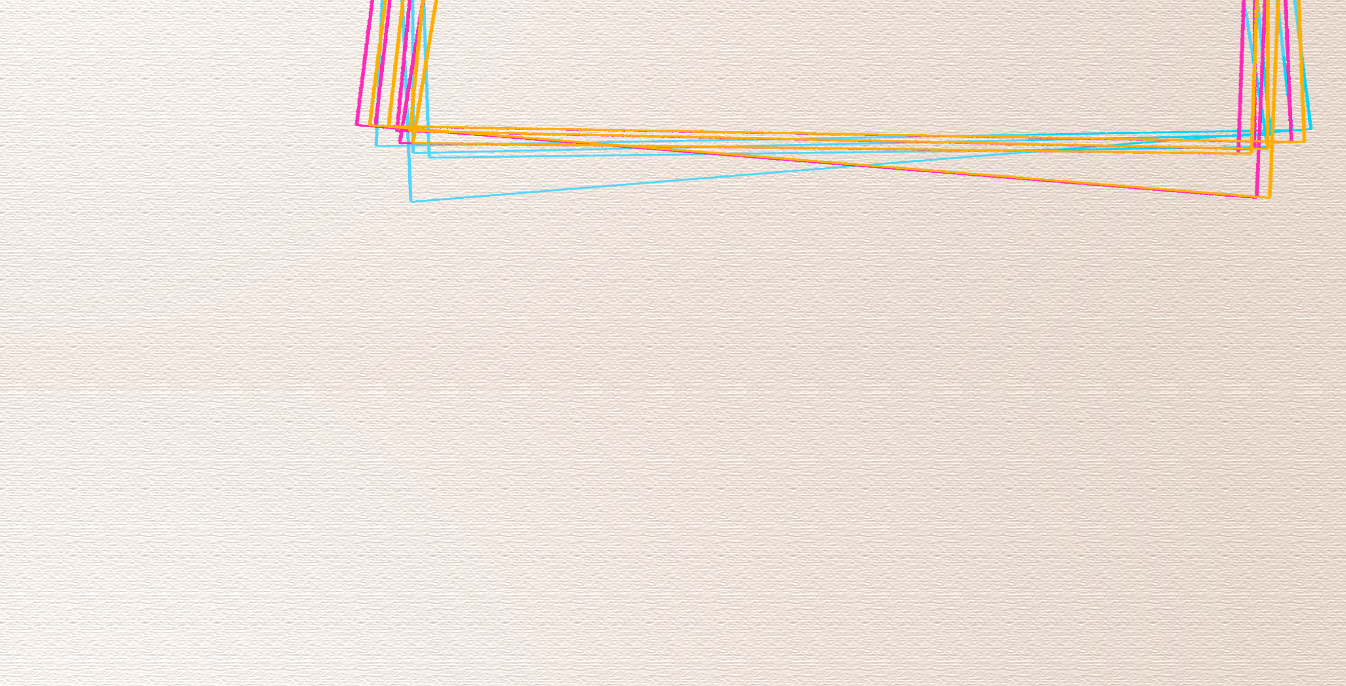
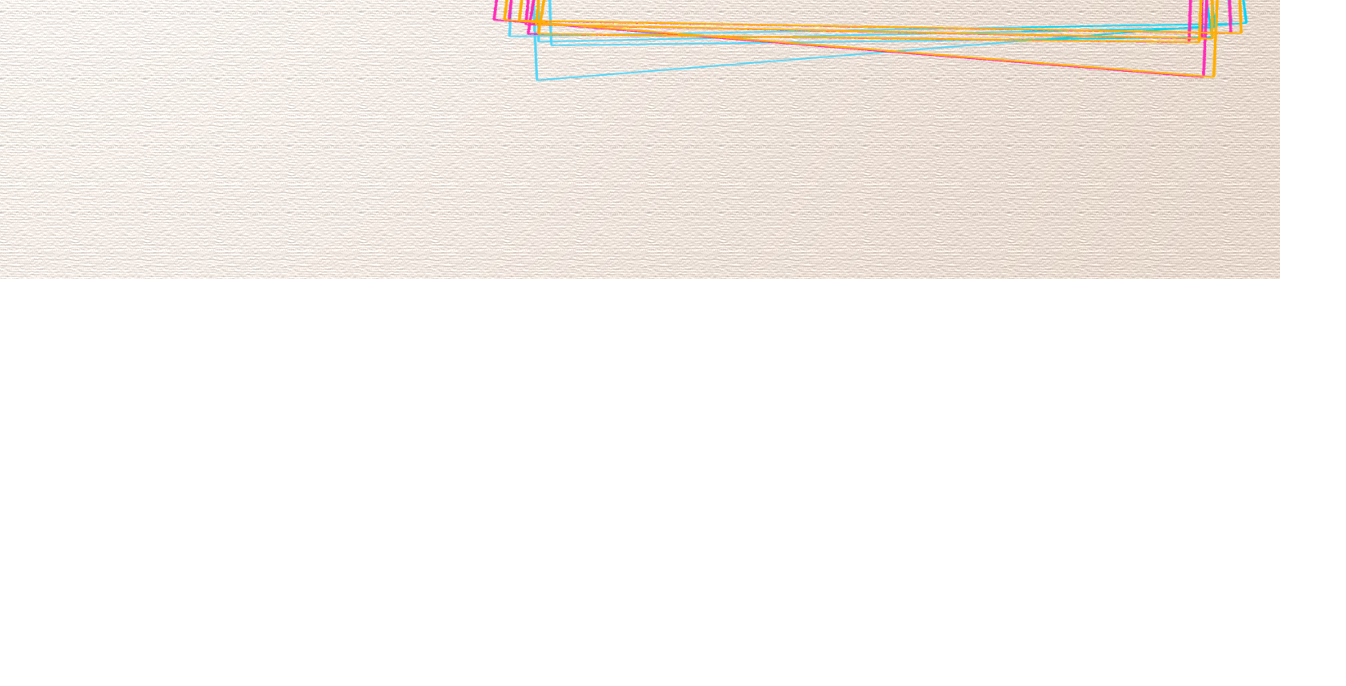
Before and after one commit to clarissafernandezr/portfolio, a plain HTML site: page contact.html in a window 1280 px wide. Shown: the part 688-1374 px from the top of the page, 1346 px wide, since content can reach past the window. After the commit the page ends 967 px from the top, so only its background shows below. Drawn offline with Linux system fonts and the light colour scheme; a web font is replaced by a local one.

Commit message:
all new changes

```diff
--- a/contact.html
+++ b/contact.html
@@ -5,6 +5,9 @@
         <nav>
             <div class="container">
                 <ul>
+                    <link rel="preconnect" href="https://fonts.googleapis.com">
+                    <link rel="preconnect" href="https://fonts.gstatic.com" crossorigin>
+                    <link href="https://fonts.googleapis.com/css2?family=Quicksand:wght@300;600&display=swap" rel="stylesheet">
                     <li><span><a HREF=index.html style="font-family: 'Cedarville Cursive', cursive; font-size: 30px; color: black;">home</a></span></li>
                   <li><span><a HREF=about.html style="font-family: 'Cedarville Cursive', cursive; font-size: 30px; color: black;">about me</a></span></li>
                   <li><span><a HREF=work.html  style="font-family: 'Cedarville Cursive', cursive;font-size: 30px;color: black;">work</a></span></li>
@@ -20,14 +23,23 @@
 
         <img src="aboutmeback2.png" id="backaboutme2">
 
-        <p id="textcontact">email: cfernandez49@gatech.edu
-
-        </p>
-        <p id="textcontact2">
+        <p class="cont" id="textcontact">email: cfernandez49@gatech.edu</p>
+        <p class="cont" id="textcontact2">
             phone: (305) 539-8088
         </p>
-        <p id="textcontact3">
+        <p class="cont" id="textcontact3">
             linkedin: www.linkedin.com/in/clarissafernandezr
         </p>
     </body>
+    <style>
+        .cont{
+            margin: auto;
+            text-align: center;
+            top: 50px;
+            font-family: 'Quicksand', sans-serif;
+        }
+        #textcontact{
+            margin-top: 400px;
+        }
+    </style>
 </html>
--- a/styles.css
+++ b/styles.css
@@ -213,38 +213,41 @@ a:visited{
 #textabout{
   padding: 93px 56px;
   color: black;
-  width: 481px;
+  width: 600px;
   height: 591px;
-  font-family: "PT Sans";
+  font-family: 'Roboto Mono', monospace;
   position: absolute;
   left: 138px;
   top: 190px;
+  margin-top: 50px;
   background-position: 0%;
   background-size: cover;
-  text-align: justify;
+  text-align: center;
   text-justify: inter-word;
 
 }
 #aboutme{
   width: 805px;
   position: absolute;
-  top: -257px;
-  left: 23px;
+  bottom: 556px;
+  left: 283px;
   z-index: -1;
 }
 #backaboutme{
-  width: 921px;
+  width: 1114px;
   position: absolute;
-  top: 93px;
-  left: -33px;
+  top: -124px;
+  left: 979px;
+  mix-blend-mode: multiply;
+  z-index: -1;
 }
 #backaboutme2{
 
-width: 1015px;
+width: 800px;
     position: absolute;
-    top: 127px;
-    left: 326px;
-    right: 0px;
+    top: 167px;
+    left: 470px;
+    right: auto;
 }
 #skills{
   width: 742px;
@@ -254,7 +257,6 @@ width: 1015px;
 #pdf{
   width: 600px;
     height: 800px;
-    position: absolute;
     /* top: -83px; */
     top: 180px;
     right: 140px;
@@ -280,53 +282,3 @@ width: 1015px;
   left: -224px;
   z-index: -1;
 }
-
-#textcontact{
-  padding: 93px
-   56px;
-      color: black;
-      width: 448px;
-      height: 591px;
-      font-family: "PT Sans";
-      position: absolute;
-      left: 567px;
-      top: 305px;
-      font-size: 30px;
-      background-position: 0%;
-      background-size: cover;
-      text-align: justify;
-      text-justify: inter-word;
-}
-
-#textcontact2{
-  padding: 93px 56px;
-  color: black;
-  width: 448px;
-  height: 591px;
-  font-family: "PT Sans";
-  position: absolute;
-  left: 633px;
-  top: 411px;
-  font-size: 30px;
-  background-position: 0%;
-  background-size: cover;
-  text-align: justify;
-  text-justify: inter-word;
-}
-
-
-#textcontact3{
-  padding: 93px 56px;
-  color: black;
-  width: 767px;
-  height: 648px;
-  font-family: "PT Sans";
-  position: absolute;
-  left: 467px;
-  top: 510px;
-  font-size: 30px;
-  background-position: 0%;
-  background-size: cover;
-  text-align: justify;
-  text-justify: inter-word;
-}
```
Also changed, not shown: about.html (+6 -1 lines), work.html (+58 -7 lines), aboutMe.png, contact3.png, e.png (added), 7 other files.
